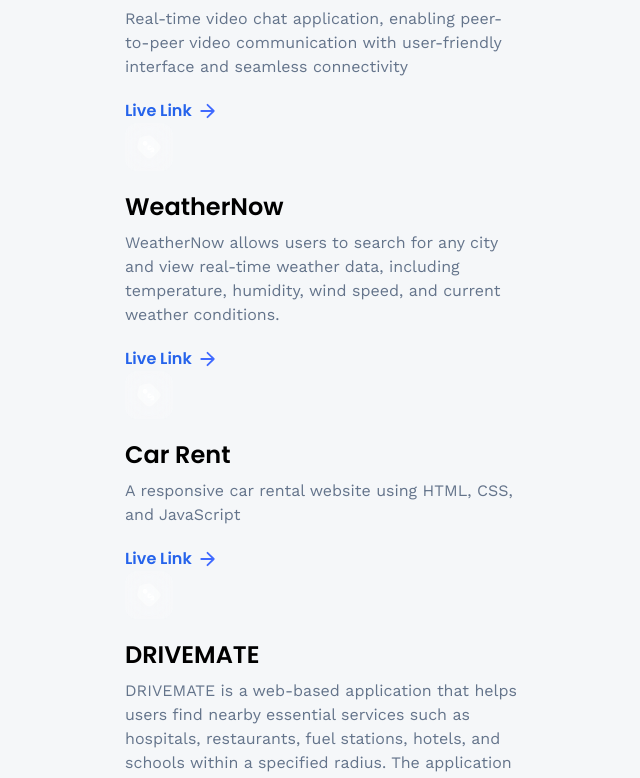
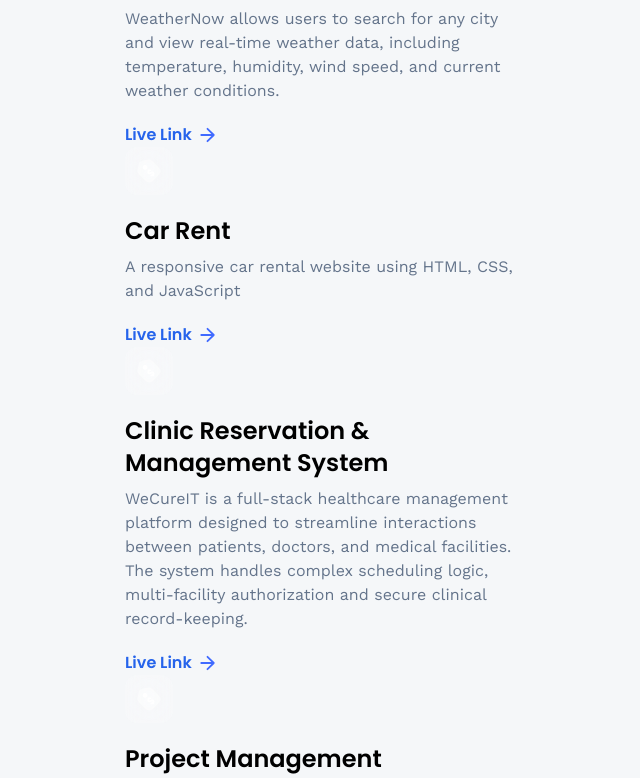
Before and after one commit to rohithyv/portfolio, a React (Vite) app: page /projects in a window 1280 px wide. Shown: the part 407-1185 px from the top of the page, without its empty margins (67-707 px from the left). Built offline with nearby package versions, Linux system fonts and the light colour scheme; no server answers.

Commit message:
Update portfolio projects and Vercel configuration

```diff
--- a/src/constants/index.js
+++ b/src/constants/index.js
@@ -186,29 +186,30 @@ export const projects = [
     {
         iconUrl: pricewise,
         theme: 'btn-back-red',
-        name: 'Video Call Application',
-        description: 'Real-time video chat application, enabling peer-to-peer video communication with user-friendly interface and seamless connectivity',
-        link: 'https://github.com/rohithyv/video-chat-app',
-    },
-    {
-        iconUrl: pricewise,
-        theme: 'btn-back-red',
         name: 'WeatherNow',
         description: 'WeatherNow allows users to search for any city and view real-time weather data, including temperature, humidity, wind speed, and current weather conditions.',
-        link: 'https://weather-now-plum-psi.vercel.app/',
+        link: 'https://weather-now-ten-alpha.vercel.app/',
     },
     {
         iconUrl: pricewise,
         theme: 'btn-back-red',
         name: 'Car Rent',
         description: 'A responsive car rental website using HTML, CSS, and JavaScript',
-        link: 'https://car-rent-iota-gules.vercel.app/',
+        link: 'https://carrent-eta-flax.vercel.app/',
     },
     {
         iconUrl: pricewise,
         theme: 'btn-back-red',
-        name: 'DRIVEMATE',
-        description: 'DRIVEMATE is a web-based application that helps users find nearby essential services such as hospitals, restaurants, fuel stations, hotels, and schools within a specified radius. The application utilizes the Geoapify Places API for location data and Leaflet.js for interactive map visualization.',
-        link: 'https://drivemate-lac.vercel.app/',
+        name: 'Clinic Reservation & Management System',
+        description: 'WeCureIT is a full-stack healthcare management platform designed to streamline interactions between patients, doctors, and medical facilities. The system handles complex scheduling logic, multi-facility authorization and secure clinical record-keeping.',
+        link: 'https://github.com/rohithyv/wecureit-clinic-reservation-system',
     },
+    {
+        iconUrl: pricewise,
+        theme: 'btn-back-red',
+        name: 'Project Management',
+        description: 'An open-source project management platform built with ReactJS and Tailwind CSS. It allows teams to manage multiple workspaces, projects, tasks, members, and user roles. The platform also provides analytics to track project progress, completion rates, and team performance.',
+        link: 'https://github.com/rohithyv/project-management',
+    },
+
 ];
```
Also changed, not shown: vercel.json.
